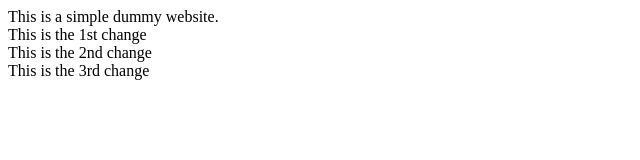
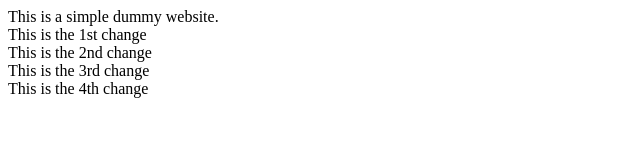
Before and after one commit to amarg236/ipclass3030, a plain HTML site: page index.html in a window 1280 px wide. Shown: the whole page, without its empty margins (0-640 px from the left). Drawn offline with Linux system fonts and the light colour scheme.

Commit message:
Update index.html

```diff
--- a/index.html
+++ b/index.html
@@ -42,6 +42,7 @@ X _____________________________________________________________________
    <div>This is the 1st change</div>
    <div>This is the 2nd change</div>
    <div>This is the 3rd change</div>
+   <div>This is the 4th change</div>
 </body>
 
 </html>
```
